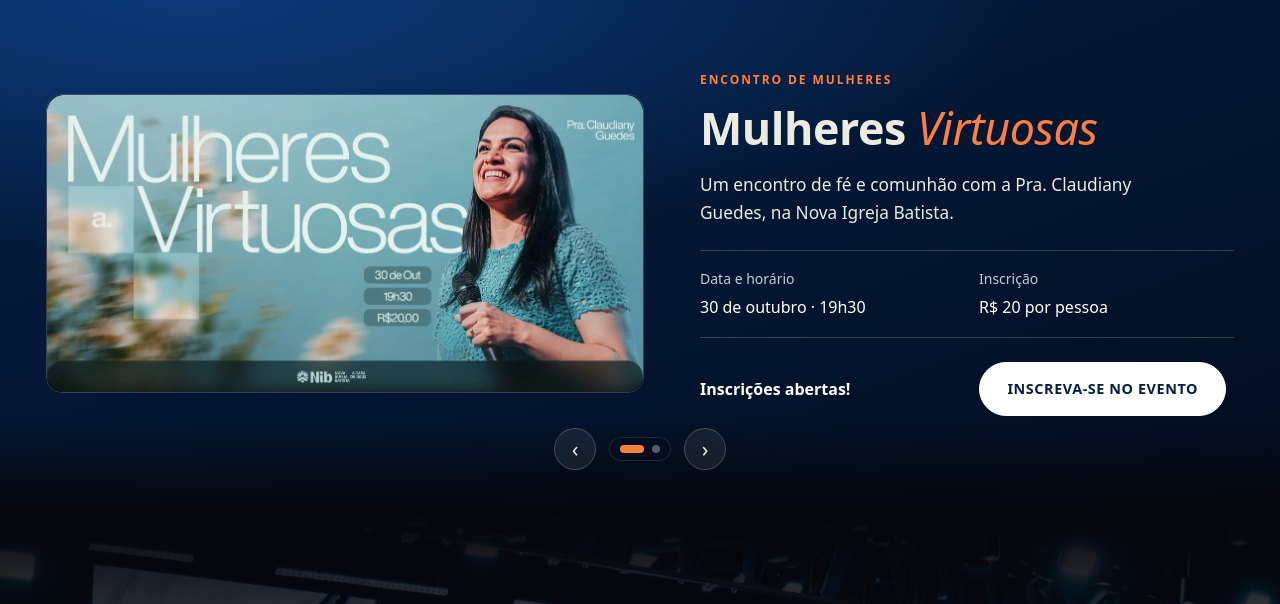
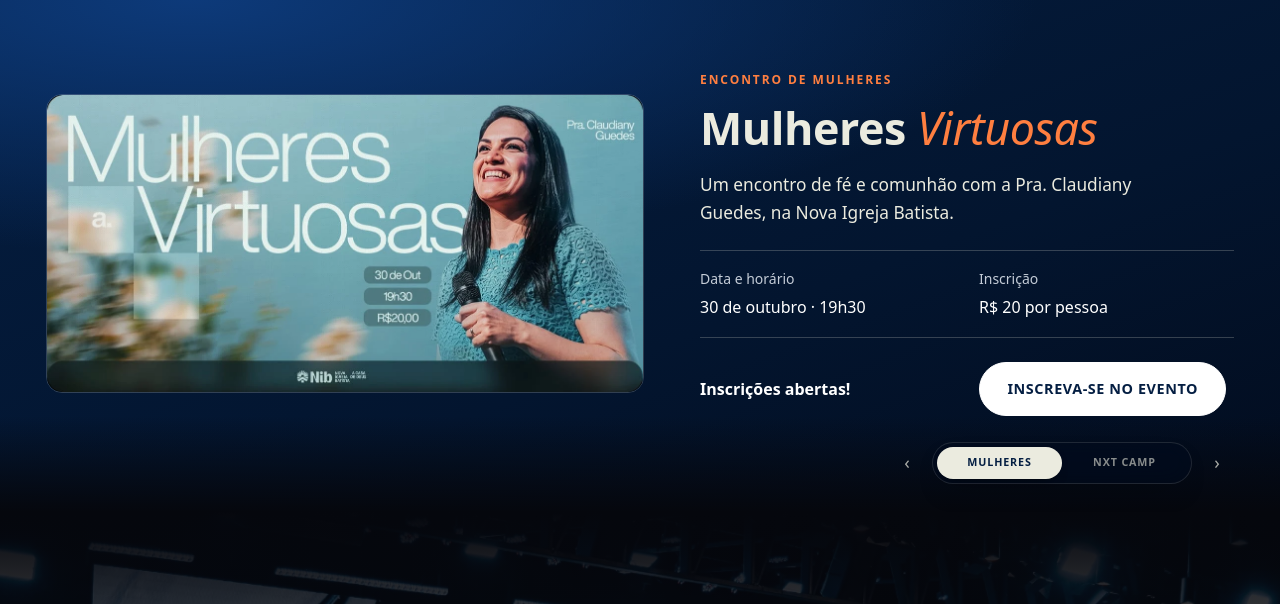
Before and after one commit to hiltonferreira/novaigrejabatista, a PHP site: page / in a window 1280 px wide. Shown: the part 774-1378 px from the top of the page. Run offline with PHP 8.4, Linux system fonts and the light colour scheme.

Commit message:
Refine featured events carousel navigation

```diff
--- a/assets/secao-eventos-carousel-v1.css
+++ b/assets/secao-eventos-carousel-v1.css
@@ -1,281 +1,111 @@
 @import url('secao-mulheres-v199.css');
 
 /* ==========================================================
-   Eventos em destaque · carrossel preview v1
-   Mantém a linguagem visual da seção Mulheres Virtuosas.
+   Eventos em destaque · carrossel preview v2
+   Navegação editorial/minimalista, integrada à seção.
    ========================================================== */
-#mulheres-virtuosas.event-carousel-section{
-  overflow:hidden;
-}
+#mulheres-virtuosas.event-carousel-section{overflow:hidden}
+#mulheres-virtuosas .event-carousel-viewport{display:grid;position:relative}
+#mulheres-virtuosas .event-slide{grid-area:1 / 1;min-width:0;opacity:0;visibility:hidden;pointer-events:none;transform:translateX(28px);transition:opacity .5s ease,transform .65s cubic-bezier(.2,.75,.25,1),visibility .5s}
+#mulheres-virtuosas .event-slide.is-active{opacity:1;visibility:visible;pointer-events:auto;transform:translateX(0);z-index:2}
+#mulheres-virtuosas .event-slide.is-leaving{opacity:0;visibility:visible;transform:translateX(-28px);z-index:1}
 
-#mulheres-virtuosas .event-carousel-viewport{
-  display:grid;
-  position:relative;
-}
-
-#mulheres-virtuosas .event-slide{
-  grid-area:1 / 1;
-  min-width:0;
-  opacity:0;
-  visibility:hidden;
-  pointer-events:none;
-  transform:translateX(28px);
-  transition:opacity .5s ease,transform .65s cubic-bezier(.2,.75,.25,1),visibility .5s;
-}
-
-#mulheres-virtuosas .event-slide.is-active{
-  opacity:1;
-  visibility:visible;
-  pointer-events:auto;
-  transform:translateX(0);
-  z-index:2;
-}
-
-#mulheres-virtuosas .event-slide.is-leaving{
-  opacity:0;
-  visibility:visible;
-  transform:translateX(-28px);
-  z-index:1;
-}
-
+/* ---------- nova proposta de navegação ---------- */
 #mulheres-virtuosas .event-carousel-controls{
   position:absolute;
   z-index:8;
   left:50%;
-  bottom:42px;
+  bottom:28px;
   width:min(var(--wrap),100%);
   transform:translateX(-50%);
   padding:0 26px;
   display:flex;
   align-items:center;
-  justify-content:center;
-  gap:13px;
+  justify-content:flex-end;
+  gap:8px;
   pointer-events:none;
 }
+#mulheres-virtuosas .event-carousel-btn,
+#mulheres-virtuosas .event-carousel-dot{pointer-events:auto;appearance:none;-webkit-appearance:none;border:0;cursor:pointer;font:inherit}
 
-#mulheres-virtuosas .event-carousel-btn,
-#mulheres-virtuosas .event-carousel-dot{
-  pointer-events:auto;
-  appearance:none;
-  -webkit-appearance:none;
-  border:0;
-  cursor:pointer;
-  font:inherit;
-}
-
+/* Setas deixam de ser círculos grandes e viram controles discretos */
 #mulheres-virtuosas .event-carousel-btn{
-  width:42px;
-  height:42px;
-  border-radius:999px;
+  width:34px;
+  height:34px;
   display:grid;
   place-items:center;
-  background:rgba(235,235,223,.08);
-  color:var(--marfim);
-  border:1px solid rgba(235,235,223,.22);
-  backdrop-filter:blur(10px);
-  -webkit-backdrop-filter:blur(10px);
-  transition:background .25s ease,border-color .25s ease,transform .25s ease;
-  font-size:1.35rem;
+  background:transparent;
+  color:rgba(235,235,223,.72);
+  border-radius:999px;
+  font-size:1.12rem;
   line-height:1;
+  transition:color .2s ease,background .2s ease,transform .2s ease;
 }
+#mulheres-virtuosas .event-carousel-btn:hover,
+#mulheres-virtuosas .event-carousel-btn:focus-visible{background:rgba(235,235,223,.08);color:#fff;transform:translateY(-1px);outline:none}
 
-#mulheres-virtuosas .event-carousel-btn:hover,
-#mulheres-virtuosas .event-carousel-btn:focus-visible{
-  background:var(--laranja);
-  border-color:var(--laranja);
+/* O seletor central passa a funcionar como duas abas editoriais */
+#mulheres-virtuosas .event-carousel-dots{
+  display:grid;
+  grid-template-columns:1fr 1fr;
+  align-items:center;
+  gap:0;
+  min-width:260px;
+  padding:4px;
+  border-radius:999px;
+  background:rgba(2,12,30,.48);
+  border:1px solid rgba(235,235,223,.13);
+  backdrop-filter:blur(14px) saturate(1.15);
+  -webkit-backdrop-filter:blur(14px) saturate(1.15);
+  box-shadow:0 12px 30px -18px rgba(0,0,0,.85);
+}
+#mulheres-virtuosas .event-carousel-dot{
+  position:relative;
+  width:auto;
+  height:32px;
+  padding:0 14px;
+  border-radius:999px;
+  background:transparent;
+  color:rgba(235,235,223,.58);
+  font-family:var(--acumin);
+  font-size:.67rem;
+  font-weight:600;
+  letter-spacing:.08em;
+  text-transform:uppercase;
+  transition:background .25s ease,color .25s ease,box-shadow .25s ease;
+}
+#mulheres-virtuosas .event-carousel-dot::before{display:block;white-space:nowrap}
+#mulheres-virtuosas .event-carousel-dot:nth-child(1)::before{content:'Mulheres'}
+#mulheres-virtuosas .event-carousel-dot:nth-child(2)::before{content:'NXT Camp'}
+#mulheres-virtuosas .event-carousel-dot.is-active{
+  background:var(--marfim);
   color:#041e42;
-  transform:translateY(-2px);
-  outline:none;
+  box-shadow:0 5px 14px -9px rgba(0,0,0,.9);
 }
-
-#mulheres-virtuosas .event-carousel-dots{
-  display:flex;
-  align-items:center;
-  gap:8px;
-  padding:7px 10px;
-  border-radius:999px;
-  background:rgba(2,12,30,.42);
-  border:1px solid rgba(235,235,223,.12);
-  backdrop-filter:blur(10px);
-  -webkit-backdrop-filter:blur(10px);
-}
-
-#mulheres-virtuosas .event-carousel-dot{
-  width:8px;
-  height:8px;
-  padding:0;
-  border-radius:999px;
-  background:rgba(235,235,223,.35);
-  transition:width .25s ease,background .25s ease,transform .25s ease;
-}
-
-#mulheres-virtuosas .event-carousel-dot.is-active{
-  width:24px;
-  background:var(--laranja);
-}
-
-#mulheres-virtuosas .event-carousel-dot:focus-visible{
-  outline:2px solid var(--laranja);
-  outline-offset:3px;
-}
+#mulheres-virtuosas .event-carousel-dot:focus-visible{outline:2px solid var(--laranja);outline-offset:3px}
 
 /* ---------- arte NXT CAMP ---------- */
-#mulheres-virtuosas .nxt-event-art{
-  display:block;
-  position:relative;
-  aspect-ratio:1199/600;
-  min-width:0;
-  overflow:hidden;
-  border-radius:16px;
-  border:1px solid rgba(235,235,223,.2);
-  background:#0d1a28;
-  transition:transform .45s ease,border-color .45s ease,box-shadow .45s ease;
-  isolation:isolate;
-}
-
-#mulheres-virtuosas .nxt-event-art::before{
-  content:"";
-  position:absolute;
-  inset:0;
-  z-index:-3;
-  background:
-    radial-gradient(circle at 78% 12%,rgba(255,255,255,.07),transparent 28%),
-    linear-gradient(174deg,#101d2a 0 66%,#2a8bd8 66.2% 100%);
-}
-
-#mulheres-virtuosas .nxt-event-art::after{
-  content:"";
-  position:absolute;
-  inset:auto -8% -22% -8%;
-  height:56%;
-  z-index:-2;
-  background:linear-gradient(180deg,#2a8bd8,#2486d4);
-  transform:rotate(-3deg);
-  transform-origin:center;
-}
-
-#mulheres-virtuosas .nxt-art-top{
-  position:absolute;
-  top:9%;
-  left:6%;
-  right:6%;
-  display:flex;
-  justify-content:space-between;
-  color:#fff;
-  font-family:var(--acumin);
-  font-size:clamp(.55rem,.8vw,.72rem);
-  font-weight:700;
-  text-transform:uppercase;
-}
-
-#mulheres-virtuosas .nxt-art-date{
-  position:absolute;
-  left:6%;
-  top:25%;
-  color:#fff;
-  font-family:var(--acumin);
-  font-weight:800;
-  letter-spacing:-.055em;
-  font-size:clamp(3rem,5.6vw,5.2rem);
-  line-height:.8;
-  white-space:nowrap;
-}
-
-#mulheres-virtuosas .nxt-art-date small{
-  font-size:.42em;
-  letter-spacing:-.04em;
-}
-
-#mulheres-virtuosas .nxt-art-month{
-  position:absolute;
-  left:6%;
-  top:49%;
-  color:#fff;
-  font-family:var(--acumin);
-  font-weight:800;
-  font-size:clamp(1.65rem,3vw,2.7rem);
-  line-height:1;
-  letter-spacing:-.025em;
-}
-
-#mulheres-virtuosas .nxt-art-tag{
-  position:absolute;
-  z-index:3;
-  background:#f6f2e8;
-  color:#041e42;
-  padding:.48em .75em;
-  font-family:var(--acumin);
-  font-size:clamp(.42rem,.62vw,.57rem);
-  font-weight:800;
-  letter-spacing:.07em;
-  text-transform:uppercase;
-  box-shadow:0 5px 18px rgba(0,0,0,.12);
-}
-
+#mulheres-virtuosas .nxt-event-art{display:block;position:relative;aspect-ratio:1199/600;min-width:0;overflow:hidden;border-radius:16px;border:1px solid rgba(235,235,223,.2);background:#0d1a28;transition:transform .45s ease,border-color .45s ease,box-shadow .45s ease;isolation:isolate}
+#mulheres-virtuosas .nxt-event-art::before{content:"";position:absolute;inset:0;z-index:-3;background:radial-gradient(circle at 78% 12%,rgba(255,255,255,.07),transparent 28%),linear-gradient(174deg,#101d2a 0 66%,#2a8bd8 66.2% 100%)}
+#mulheres-virtuosas .nxt-event-art::after{content:"";position:absolute;inset:auto -8% -22% -8%;height:56%;z-index:-2;background:linear-gradient(180deg,#2a8bd8,#2486d4);transform:rotate(-3deg);transform-origin:center}
+#mulheres-virtuosas .nxt-art-top{position:absolute;top:9%;left:6%;right:6%;display:flex;justify-content:space-between;color:#fff;font-family:var(--acumin);font-size:clamp(.55rem,.8vw,.72rem);font-weight:700;text-transform:uppercase}
+#mulheres-virtuosas .nxt-art-date{position:absolute;left:6%;top:25%;color:#fff;font-family:var(--acumin);font-weight:800;letter-spacing:-.055em;font-size:clamp(3rem,5.6vw,5.2rem);line-height:.8;white-space:nowrap}
+#mulheres-virtuosas .nxt-art-date small{font-size:.42em;letter-spacing:-.04em}
+#mulheres-virtuosas .nxt-art-month{position:absolute;left:6%;top:49%;color:#fff;font-family:var(--acumin);font-weight:800;font-size:clamp(1.65rem,3vw,2.7rem);line-height:1;letter-spacing:-.025em}
+#mulheres-virtuosas .nxt-art-tag{position:absolute;z-index:3;background:#f6f2e8;color:#041e42;padding:.48em .75em;font-family:var(--acumin);font-size:clamp(.42rem,.62vw,.57rem);font-weight:800;letter-spacing:.07em;text-transform:uppercase;box-shadow:0 5px 18px rgba(0,0,0,.12)}
 #mulheres-virtuosas .nxt-art-tag.tag-palavra{right:26%;top:18%;transform:rotate(-4deg)}
 #mulheres-virtuosas .nxt-art-tag.tag-worship{right:7%;top:36%;transform:rotate(5deg)}
 #mulheres-virtuosas .nxt-art-tag.tag-gincanas{right:24%;top:55%;transform:rotate(-3deg)}
-
-#mulheres-virtuosas .nxt-art-local{
-  position:absolute;
-  left:6%;
-  bottom:7%;
-  z-index:3;
-  color:#fff;
-  font-family:var(--acumin);
-  text-transform:uppercase;
-}
-
-#mulheres-virtuosas .nxt-art-local small{
-  display:block;
-  margin-bottom:3px;
-  font-size:clamp(.42rem,.58vw,.54rem);
-  font-weight:700;
-  letter-spacing:.08em;
-}
-
-#mulheres-virtuosas .nxt-art-local strong{
-  display:block;
-  font-size:clamp(.7rem,1.05vw,.95rem);
-  line-height:1.05;
-}
-
-#mulheres-virtuosas .nxt-art-badge{
-  position:absolute;
-  right:6%;
-  bottom:7%;
-  z-index:3;
-  padding:.6em .9em;
-  border:1px solid rgba(255,255,255,.72);
-  border-radius:999px;
-  color:#fff;
-  font-family:var(--acumin);
-  font-size:clamp(.48rem,.65vw,.58rem);
-  font-weight:700;
-}
-
-#mulheres-virtuosas .nxt-event-copy .editorial{
-  color:#2a8bd8;
-}
-
-#mulheres-virtuosas .nxt-event-copy .mv-event-cta:hover,
-#mulheres-virtuosas .nxt-event-copy .mv-event-cta:focus-visible{
-  background:#2a8bd8;
-  border-color:#2a8bd8;
-  color:#041e42;
-}
-
-#mulheres-virtuosas .nxt-event-art:focus-visible{
-  outline:3px solid #2a8bd8;
-  outline-offset:5px;
-}
+#mulheres-virtuosas .nxt-art-local{position:absolute;left:6%;bottom:7%;z-index:3;color:#fff;font-family:var(--acumin);text-transform:uppercase}
+#mulheres-virtuosas .nxt-art-local small{display:block;margin-bottom:3px;font-size:clamp(.42rem,.58vw,.54rem);font-weight:700;letter-spacing:.08em}
+#mulheres-virtuosas .nxt-art-local strong{display:block;font-size:clamp(.7rem,1.05vw,.95rem);line-height:1.05}
+#mulheres-virtuosas .nxt-art-badge{position:absolute;right:6%;bottom:7%;z-index:3;padding:.6em .9em;border:1px solid rgba(255,255,255,.72);border-radius:999px;color:#fff;font-family:var(--acumin);font-size:clamp(.48rem,.65vw,.58rem);font-weight:700}
+#mulheres-virtuosas .nxt-event-copy .editorial{color:#2a8bd8}
+#mulheres-virtuosas .nxt-event-copy .mv-event-cta:hover,#mulheres-virtuosas .nxt-event-copy .mv-event-cta:focus-visible{background:#2a8bd8;border-color:#2a8bd8;color:#041e42}
+#mulheres-virtuosas .nxt-event-art:focus-visible{outline:3px solid #2a8bd8;outline-offset:5px}
 
 @media(hover:hover) and (pointer:fine){
-  #mulheres-virtuosas .nxt-event-art:hover{
-    transform:translateY(-4px);
-    border-color:rgba(42,139,216,.7);
-    box-shadow:0 18px 42px -24px rgba(42,139,216,.52);
-  }
+  #mulheres-virtuosas .nxt-event-art:hover{transform:translateY(-4px);border-color:rgba(42,139,216,.7);box-shadow:0 18px 42px -24px rgba(42,139,216,.52)}
 }
 
 @media(max-width:820px){
```
Also changed, not shown: other parts of assets/secao-eventos-carousel-v1.css (+13 -29 lines).
